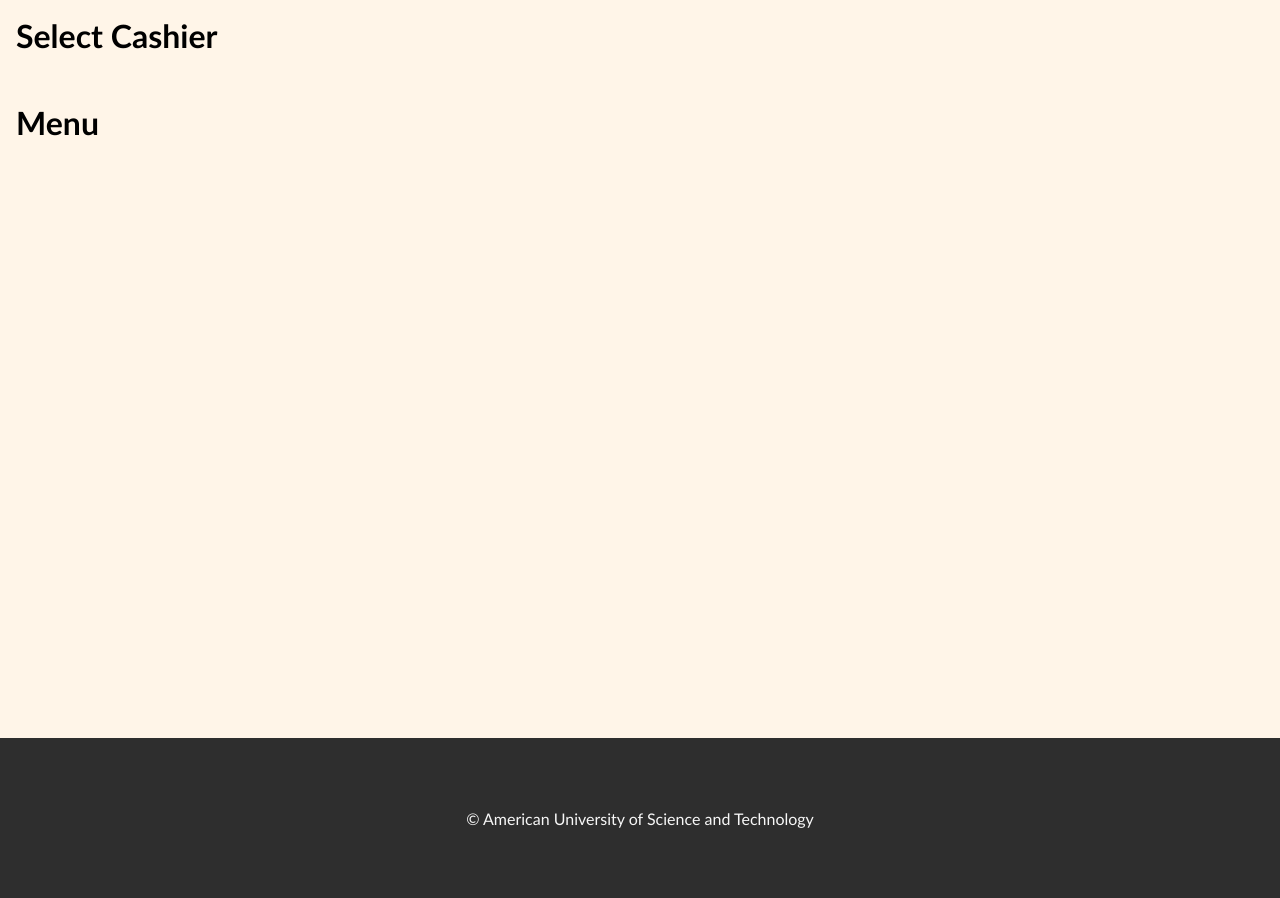
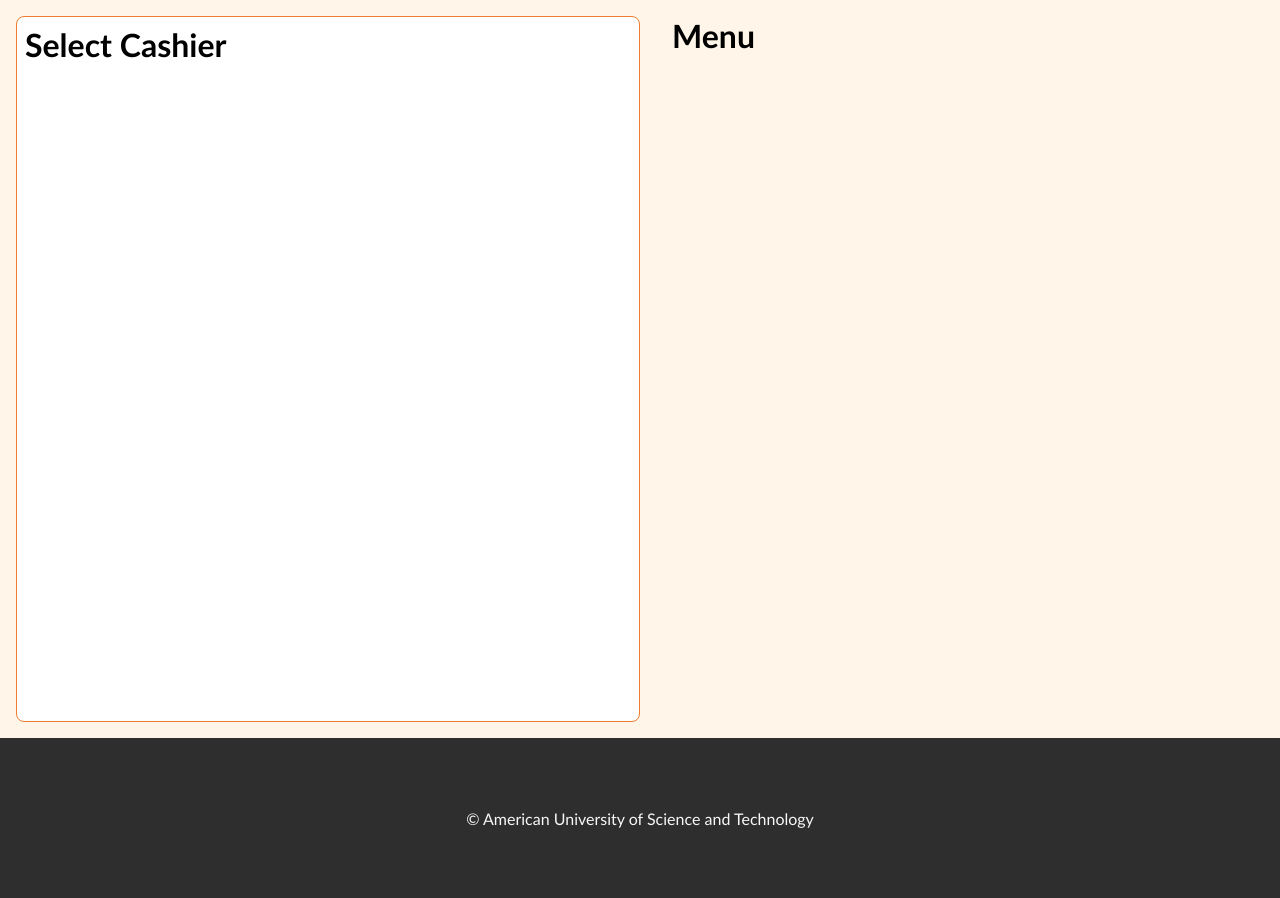
Before and after one commit to TaimourShmait/restaurant-db-simulation-website-php, a PHP site: page /pages/simulation.php in a window 1280 px wide. Shown: the part 62-960 px from the top of the page. Run offline with PHP 8.4, Linux system fonts and the light colour scheme; data that the repository does not hold is empty.

Commit message:
Minor CSS tweak

```diff
--- a/assets/css/index.css
+++ b/assets/css/index.css
@@ -130,36 +130,49 @@ footer {
 }
 
 #simulation-main {
+  height: 60vh;
   display: flex;
-  flex-direction: column;
+  overflow: hidden;
+  /* flex-direction: column; */
   gap: 2rem;
   padding-top: 1rem !important;
   background-color: var(--warm-cream);
 }
 
 #top-row {
+  width: 50%;
   display: flex;
-  justify-content: space-between;
-  align-items: flex-start;
-  gap: 2rem;
+  flex-direction: column;
+  align-items: center;
+  overflow: hidden;
+  /* justify-content: space-between;
+  align-items: flex-start; */
+  gap: 3rem;
   /* outline: 1px solid red; */
+  background-color: white;
+  padding: 0.5rem !important;
+  border: 1px solid var(--ember-orange);
+  border-radius: 0.5rem;
 }
 
 #cashier-container {
+  width: 100%;
   display: flex;
   flex-direction: column;
-  gap: 1rem;
+  gap: 2rem;
 }
 
 #cashier-cards {
+  width: 100%;
   display: flex;
-  gap: 2rem;
+  justify-content: space-between;
+  gap: 1rem;
   flex-wrap: wrap;
 }
 
 .cashier-card {
-  width: 15rem;
-  height: 15rem;
+  width: 8rem;
+  height: 8rem;
   padding-top: 0.5rem !important;
   border: 1px solid var(--smoked-gray);
   border-radius: 0.2rem;
@@ -172,13 +185,14 @@ footer {
 }
 
 .cashier-card img {
-  width: 10rem;
+  width: 8rem;
 }
 
 .cashier-card-btn {
   cursor: pointer;
   flex: 1;
   width: 100%;
+  padding: 0.5rem !important;
   background-color: var(--smoked-gray);
 }
 
@@ -190,84 +204,23 @@ footer {
   background-color: lightgreen !important;
 }
 
-#menu-container {
-  display: flex;
-  flex-direction: column;
-  gap: 2rem;
-  /* outline: 1px solid red; */
-}
-
-#menu-container img {
-  width: 3rem;
-  height: 3rem;
-}
-
-.menu-category {
-  display: flex;
-  justify-content: space-evenly;
-  flex-wrap: wrap;
-  gap: 3rem;
-  background-color: var(--light-orange);
-  border-radius: 0.5rem;
-  padding: 1rem 0 1rem 0.5rem !important;
-}
-
-.menu-item-card {
-  border: 1px solid var(--smoked-gray);
-  width: 15rem;
-  height: 12rem;
-  display: flex;
-  flex-direction: column;
-  justify-content: center;
-  align-items: center;
-  gap: 0.5rem;
-  padding: 0.5rem !important;
-  border-radius: 0.5rem;
-  text-align: center;
-  background-color: var(--warm-cream);
-}
-
-.menu-name {
-  background-color: var(--ember-orange);
-  padding: 0.5rem !important;
-  border-radius: 0.2rem !important;
-}
-
-.add-to-order-btn {
-  padding: 0.5rem !important;
-  border-radius: 0.2rem;
-  background-color: var(--ember-orange);
-  border-color: var(--ember-orange);
-  color: white;
-  font-weight: bold;
-  cursor: pointer;
-}
-
-.add-to-order-btn:hover {
-  background-color: var(--light-orange);
-}
-
 #order-container {
-  flex: 1;
-  align-self: center;
-  width: 25rem;
-  max-height: 20rem;
-  overflow-y: auto;
-  margin-left: 1rem !important;
+  width: 100%;
+  max-height: 15rem;
+  overflow-y: scroll;
   border: 2px solid var(--ember-orange);
   border-radius: 0.5rem;
   padding: 0.5rem !important;
   display: flex;
   flex-direction: column;
   gap: 1rem;
-  background-color: white;
 }
 
 #order-container::-webkit-scrollbar {
   width: 10px;
 }
 #order-container::-webkit-scrollbar-track {
-  background: var(--warm-cream);
+  background: white;
 }
 #order-container::-webkit-scrollbar-thumb {
   background: var(--smoked-gray);
@@ -377,6 +330,79 @@ footer {
 
 #submit-order-btn:hover {
   background-color: lightgreen;
+}
+
+#menu-container {
+  max-height: 65vh;
+  overflow-y: scroll;
+  display: flex;
+  flex-direction: column;
+  gap: 2rem;
+  /* outline: 1px solid red; */
+}
+
+#menu-container::-webkit-scrollbar {
+  width: 1rem;
+}
+#menu-container::-webkit-scrollbar-track {
+  background: var(--warm-cream);
+}
+#menu-container::-webkit-scrollbar-thumb {
+  background: var(--smoked-gray);
+  border-radius: 4px;
+}
+#menu-container::-webkit-scrollbar-thumb:hover {
+  background: var(--charcoal-gray);
+}
+
+#menu-container img {
+  width: 3rem;
+  height: 3rem;
+}
+
+.menu-category {
+  display: flex;
+  justify-content: space-evenly;
+  flex-wrap: wrap;
+  gap: 3rem;
+  background-color: var(--light-orange);
+  border-radius: 0.5rem;
+  padding: 1rem 0 1rem 0.5rem !important;
+}
+
+.menu-item-card {
+  border: 1px solid var(--smoked-gray);
+  width: 15rem;
+  height: 12rem;
+  display: flex;
+  flex-direction: column;
+  justify-content: center;
+  align-items: center;
+  gap: 0.5rem;
+  padding: 0.5rem !important;
+  border-radius: 0.5rem;
+  text-align: center;
+  background-color: var(--warm-cream);
+}
+
+.menu-name {
+  background-color: var(--ember-orange);
+  padding: 0.5rem !important;
+  border-radius: 0.2rem !important;
+}
+
+.add-to-order-btn {
+  padding: 0.5rem !important;
+  border-radius: 0.2rem;
+  background-color: var(--ember-orange);
+  border-color: var(--ember-orange);
+  color: white;
+  font-weight: bold;
+  cursor: pointer;
+}
+
+.add-to-order-btn:hover {
+  background-color: var(--light-orange);
 }
 
 #reports-layout {
```
